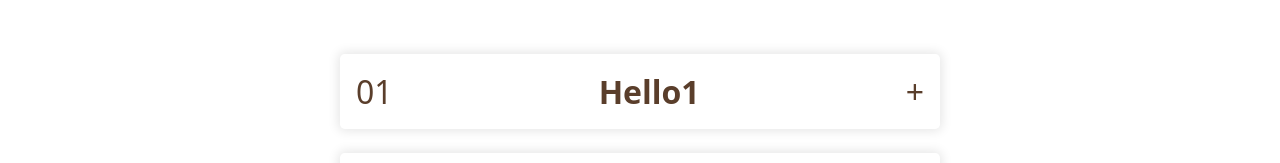
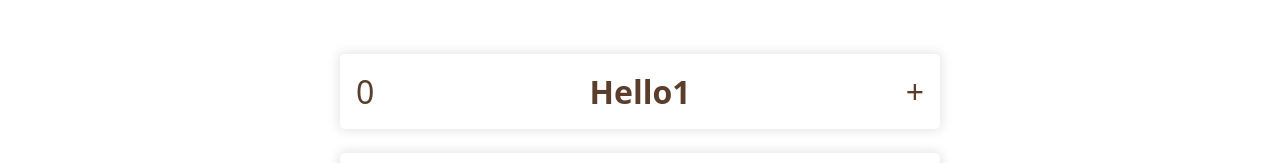
Before and after one commit to Hotimpulse/react-course, a React (Vite) app in the folder steps/: page / in a window 1280 px wide. Shown: the part 223-386 px from the top of the page. Built offline with nearby package versions, Linux system fonts and the light colour scheme.

Commit message:
feat: refining toggle functionality and closing on click, using the children prop

```diff
--- a/steps/src/components/Accordion.tsx
+++ b/steps/src/components/Accordion.tsx
@@ -1,36 +1,51 @@
-import React, { useState } from "react";
+import React, { ReactNode, useState } from "react";
+
+interface IAccordion {
+  key?: string;
+  num: number | null;
+  title: string;
+  text?: string;
+  curOpen: number | null;
+  onOpen: (arg: number | null) => void;
+  children?: ReactNode;
+}
 
 export default function Accordion({ data }) {
+  const [curOpen, setCurOpen] = useState<number | null>(null);
+
   return (
     <div className="accordion">
-      {data.map((item, index) => (
+      {data.map((item: IAccordion, index: number) => (
         <AccordionItem
           key={`${item.title}_${index}`}
           num={index}
           title={item.title}
-          text={item.text}
-        />
+          curOpen={curOpen}
+          onOpen={setCurOpen}
+        >
+          {item.text}
+        </AccordionItem>
       ))}
     </div>
   );
 }
 
-function AccordionItem({ num, title, text }) {
-  const [isOpen, setIsOpen] = useState<boolean>(false);
+function AccordionItem({ num, title, curOpen, onOpen, children }: IAccordion) {
+  const isOpen = num === curOpen;
 
   function handleToggle(): void {
-    setIsOpen((isOpen) => !isOpen);
+    onOpen(isOpen ? null : num);
   }
 
   return (
     <>
       <div className="content-box" onClick={handleToggle}>
         <div className={`item ${isOpen ? "open" : ""}`}>
-          <p className="number">{num < 9 ? `0${num + 1}` : num + 1}</p>
+          {num && <p className="number">{num < 9 ? `0${num + 1}` : num + 1}</p>}
           <p className="title">{title}</p>
           <p className="icon">{isOpen ? `-` : `+`}</p>
         </div>
-        {isOpen && <p className="item">{text}</p>}
+        {isOpen && <div className="item">{children}</div>}
       </div>
     </>
   );
```
